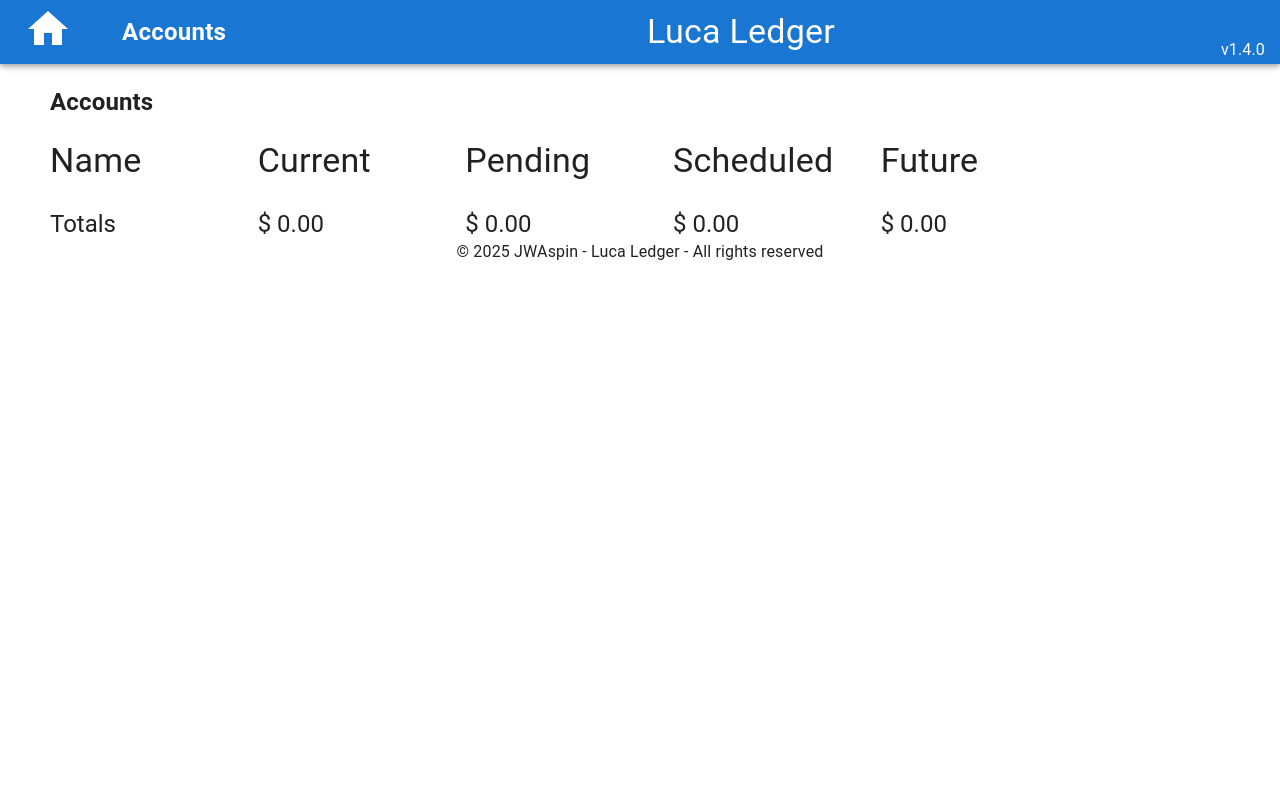
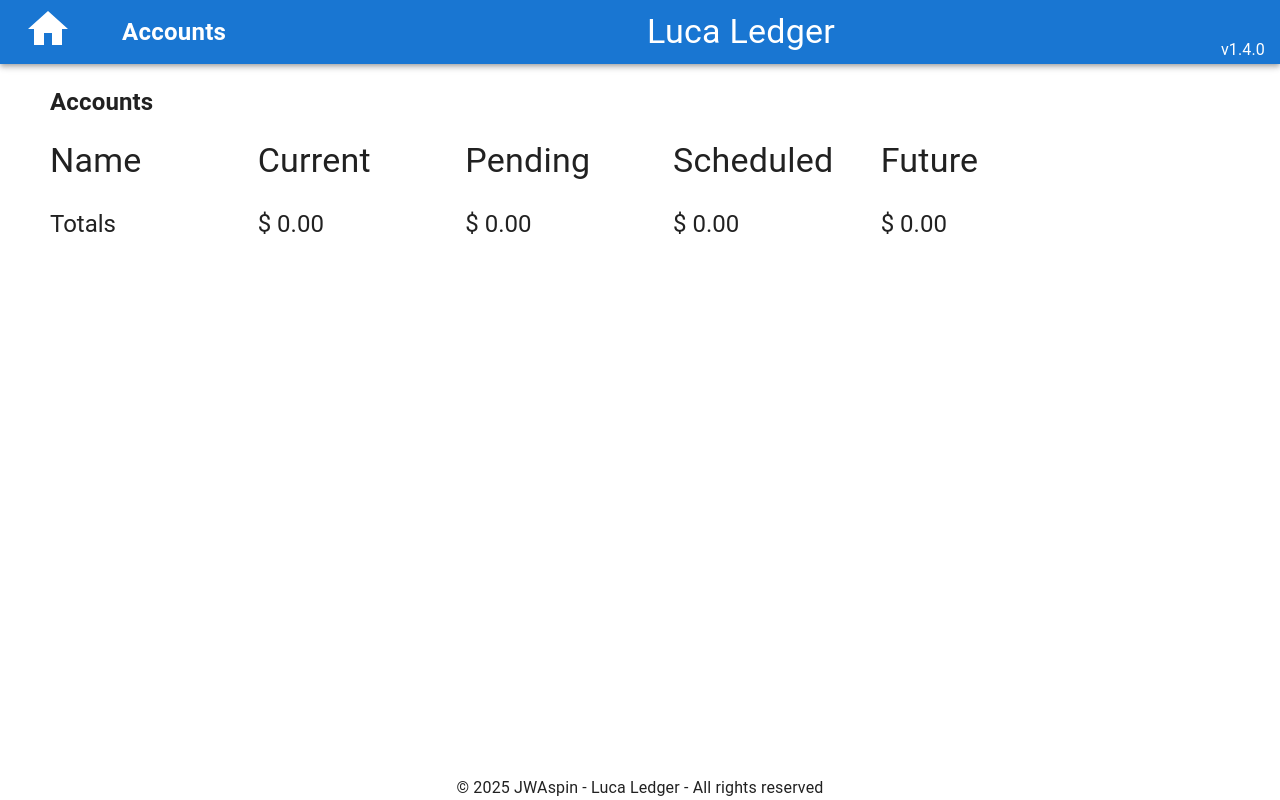
Before and after one commit to jwaspin/luca-ledger, a React (Vite) app: page / in a window 1280 px wide. Built offline with nearby package versions, Linux system fonts and the light colour scheme.

Commit message:
Refactor MainLayout to use flexbox for improved layout structure

```diff
--- a/src/components/MainLayout/MainLayout.jsx
+++ b/src/components/MainLayout/MainLayout.jsx
@@ -4,10 +4,12 @@
 
 export default function MainLayout() {
   return (
-    <>
+    <div style={{ display: 'flex', flexDirection: 'column', height: '100vh' }}>
       <AppHeader />
-      <AppContent />
+      <div style={{ flex: 1 }}>
+        <AppContent />
+      </div>
       <AppFooter />
-    </>
+    </div>
   );
 }
```
